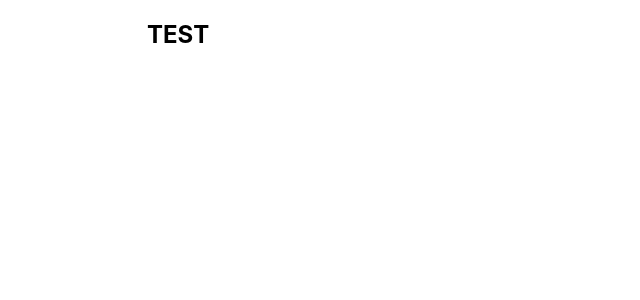
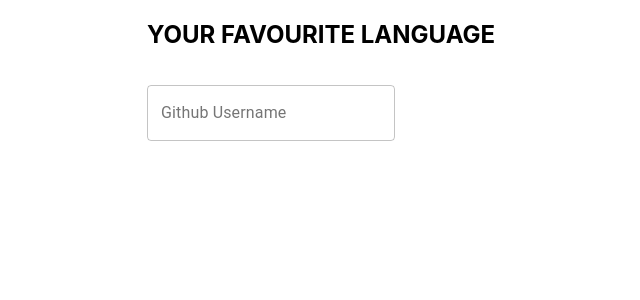
Before and after one commit to mbwls/favourite-language-predictor, a React (Create React App) app: page / in a window 1280 px wide. Shown: the top 300 px of the page, without its empty margins (217-857 px from the left). Built offline with nearby package versions, Linux system fonts and the light colour scheme.

Commit message:
Implemented NameInput component - makes API calls on submission

```diff
--- a/package.json
+++ b/package.json
@@ -4,6 +4,7 @@
   "private": true,
   "dependencies": {
     "@material-ui/core": "^4.5.1",
+    "lodash": "^4.17.15",
     "react": "^16.10.2",
     "react-dom": "^16.10.2",
     "react-scripts": "3.2.0"
--- a/src/App.js
+++ b/src/App.js
@@ -1,4 +1,5 @@
 import React from 'react';
+import NameInput from './components/NameInput';
 import Container from '@material-ui/core/Container';
 
 
@@ -6,7 +7,8 @@
   return (
     <div className='App'>
       <Container maxWidth='sm'>
-        <h2>TEST</h2>
+        <h2>YOUR FAVOURITE LANGUAGE</h2>
+        <NameInput />
       </Container>
     </div>
   );
--- a/src/components/NameInput.js
+++ b/src/components/NameInput.js
@@ -1,8 +1,48 @@
-import React from 'react'
+import React, { useState, useEffect } from 'react';
+import _ from 'lodash';
+import TextField from '@material-ui/core/TextField';
 
-export default function NameInput() {
+const NameInput = props => {
+    // BEGIN HOOKS
+    const [username, setUsername] = useState('');
+    const [searchKey, setSearchKey] = useState(username);
+
+    useEffect(() => {
+        if (searchKey !== '') {
+            fetch(`https://api.github.com/users/${searchKey}/repos`)
+                .then((resp) => {
+                    if (resp.status !== 200) return;
+
+                    resp.json().then((data) => {
+                        let favLanguage = _.head(_(_.map(data, 'language'))
+                            .countBy()
+                            .entries()
+                            .maxBy(_.last));
+                        console.log('your fav language', favLanguage);
+                    })
+                })
+                .catch((err) => {
+                    console.log('FETCH ERROR', err)
+                })
+        }
+    }, [searchKey]);
+    // END HOOKS
+
+    const handleKeyPress = (event) => {
+        if (event.key === 'Enter') setSearchKey(event.target.value);
+    }
+
     return (
-        <div>
-        </div>
+        <TextField
+            id='username'
+            label='Github Username'
+            margin='normal'
+            variant='outlined'
+            value={username}
+            onChange={e => setUsername(e.target.value)}
+            onKeyPress={handleKeyPress}
+        />
     )
 }
+
+export default NameInput;
```
Also changed, not shown: public/manifest.json.
